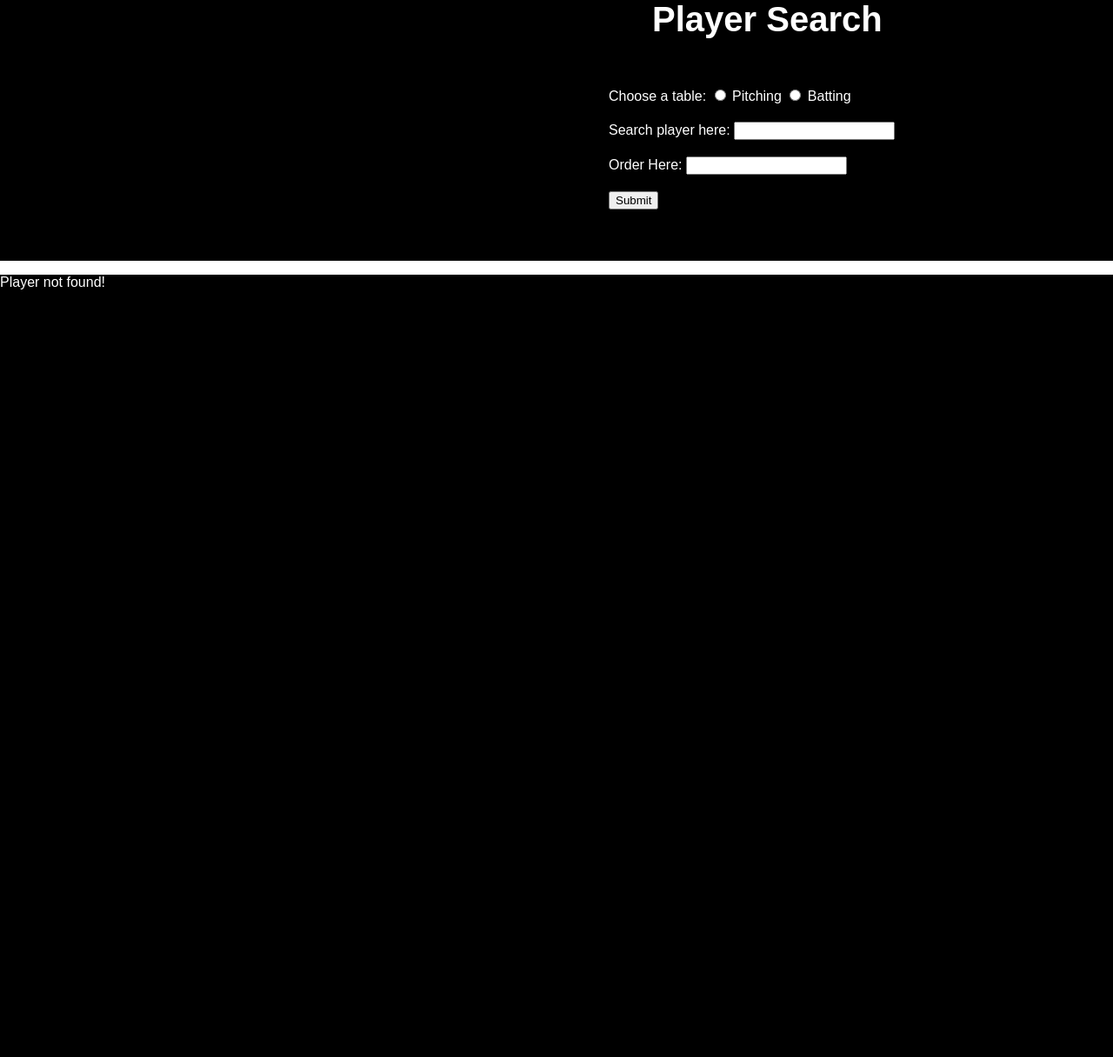
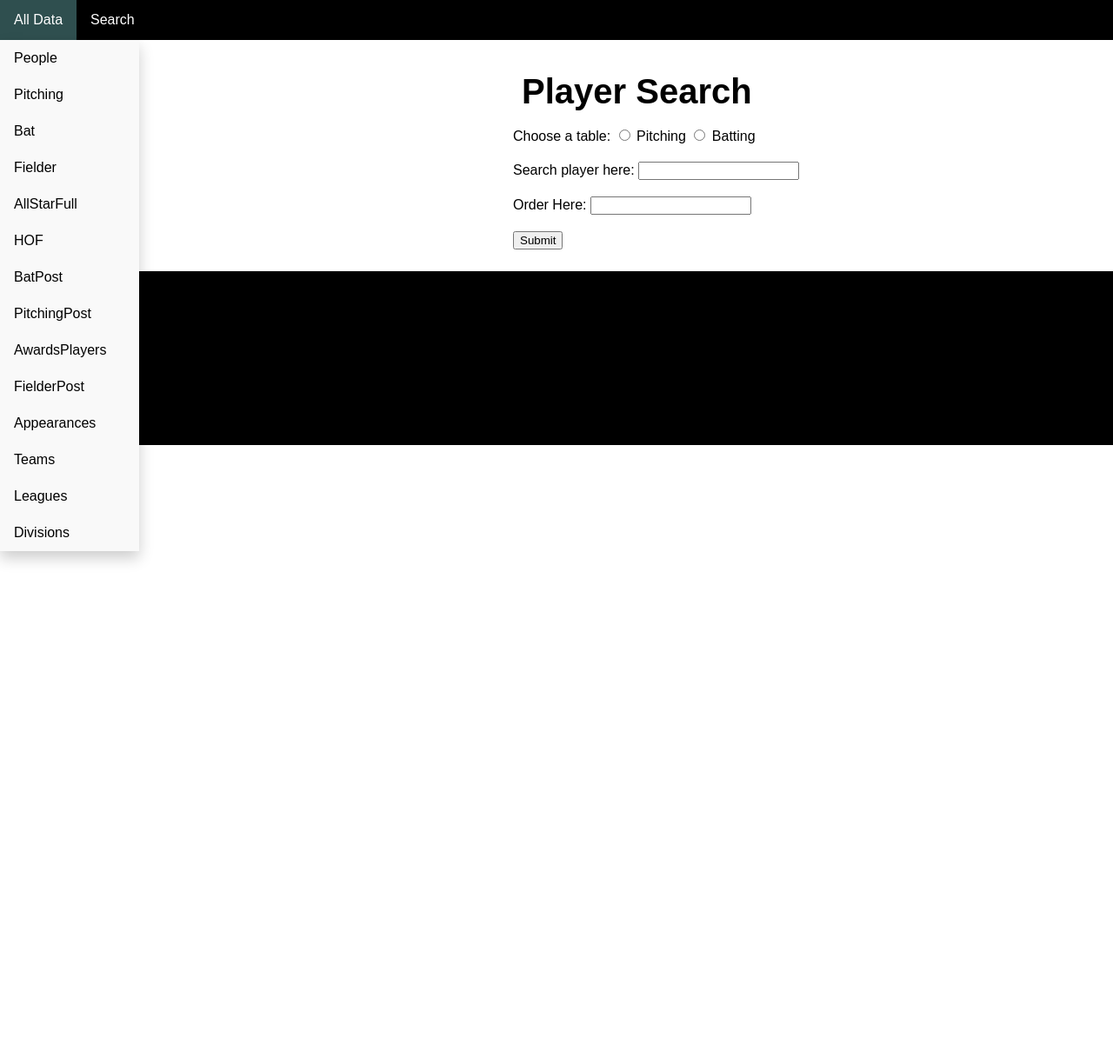
Before and after one commit to anooppanyam/CS4750FinalProject, a Flask app: page /search-player/ in a window 1280 px wide. Shown: the whole page at 87% size. After the commit the page ends 648 px from the top, so only its background shows below. Run offline with Flask 2, Linux system fonts and the light colour scheme; the visitor is signed in with stand-in values (Sample User, id 1); data that the repository does not hold is empty; parts of the project's set-up code (start-up, migrations or seed data) failed here and were passed over.

Commit message:
search-player html/css updates

```diff
--- a/app/templates/index.html
+++ b/app/templates/index.html
@@ -86,7 +86,7 @@
 </style>
 
 <div class="navbar">
-    <a href="/logout/">Logout</a>
+    <a href="/logout/" style="float: right;">Logout</a>
     <a href="/profile/">Profile</a>
     <div class="dropdown" style="float: left;">
       <button class="dropbtn">All Data
--- a/app/templates/search-player.html
+++ b/app/templates/search-player.html
@@ -10,13 +10,12 @@
 			/* Navbar container */
             .navbar {
             overflow: hidden;
-            background-color: #333;
-            font-family: Arial;
+            background-color: black;
             }
 
             /* Links inside the navbar */
             .navbar a {
-            float: left;
+                float: right;
     font-size: 16px;
     color: white;
     text-align: center;
@@ -26,7 +25,7 @@
 
             /* The dropdown container */
             .dropdown {
-            float: left;
+                float: right;
     overflow: hidden;
             }
 
@@ -38,13 +37,13 @@
     color: white;
     padding: 14px 16px;
     background-color: inherit;
-            font-family: inherit; /* Important for vertical align on mobile phones */
-            margin: 0; /* Important for vertical align on mobile phones */
+    font-family: inherit;
+    margin: 0;
             }
 
             /* Add a red background color to navbar links on hover */
             .navbar a:hover, .dropdown:hover .dropbtn {
-            background-color: grey;
+                background-color: darkslategray;
             }
 
             /* Dropdown content (hidden by default) */
@@ -69,7 +68,7 @@
 
             /* Add a grey background color to dropdown links on hover */
             .dropdown-content a:hover {
-            background-color: #ddd;
+                background-color:lightgrey;
             }
 
             /* Show the dropdown menu on hover */
@@ -79,40 +78,59 @@
             td {
                 width: 150px;
                 text-align: center;
-                border: 1px solid white;
+                border: 1px solid black;
                 padding: 5px;
-                color: white;
             }
-            th {
-                width: 150px;
-                text-align: center;
-                border: 1px solid white;
-                padding: 5px;
-                color: white;
-            }
+
             .scrollmenu { overflow-x: scroll; }
 		</style>
 
-	<div class="row1" style="background-color: black; padding-left: 750; height: 100">
-	    <div class="row" style="color: white;">
+
+    <div class="navbar">
+        <div class="dropdown" style="float: left;">
+          <button class="dropbtn">All Data
+          </button>
+          <div class="dropdown-content">
+            <a href="/people">People</a>
+            <a href="/pitching">Pitching</a>
+            <a href="/batting">Bat</a>
+            <a href="/fielding">Fielder</a>
+            <a href="/allstarfull">AllStarFull</a>
+            <a href="/halloffame">HOF</a>
+            <a href="/battingpost">BatPost</a>
+            <a href="/pitchingpost">PitchingPost</a>
+            <a href="/awardsplayers">AwardsPlayers</a>
+            <a href="/fieldingpost">FielderPost</a>
+            <a href="/appearances">Appearances</a>
+            <a href="/teams">Teams</a>
+            <a href="/leagues">Leagues</a>
+            <a href="/divisions">Divisions</a>
+          </div>
+        </div>
+        <a href="/search-player/" style="float: left;">Search</a>
+      </div>
+
+
+	<div class="row1" style="background-color: white; padding-left: 600; padding-top: 10; height: 90">
+	    <div class="row" style="color: black;">
 	        <h1 class="center" style="font-size: 40">Player Search</h1>
 	    </div>
     </div>
-    <div class="row1" style="background-color: black; padding-left: 700; height: 200">
+    <div class="row1" style="background-color: white; padding-left: 590; height: 150">
        <form method="get" action="/search-player">
             <div style="height: 40">
-                <label for="table" style="color: white">Choose a table:</label>
+                <label for="table" style="color: black">Choose a table:</label>
                 <input type="radio" id="table" name="table" value="Pitching">
-                <label for="Pitching" style="color: white">Pitching</label>
+                <label for="Pitching" style="color: black">Pitching</label>
                 <input type="radio" id="table" name="table" value="Batting">
-                <label for="Batting" style="color: white">Batting</label>
+                <label for="Batting" style="color: black">Batting</label>
             </div>
             <div style="height: 40">
-                <label for="query" style="color: white">Search player here:</label>
+                <label for="query" style="color: black">Search player here:</label>
                 <input name="query" type="text" value="{{ query }}">
             </div>
             <div style="height: 40">
-                <label for="orderby" style="color: white">Order Here: </label>
+                <label for="orderby" style="color: black">Order Here: </label>
                 <input name="orderby" type="text" value="{{ orderby }}">
             </div>
             <input class="btn btn-danger" type="submit" value="Submit">
@@ -145,13 +163,13 @@
         </table>
     </div> -->
     {%if data%}
-    <div class="row" style="background-color: black; height: 900">
+    <div class="row" style="background-color: white; height: 500">
     <div class="scrollmenu">
 	    <table style="margin: auto; width: 50%; height: 50%; padding: 10px;">
 	    	  <thead>
 	            <tr>
 	              {% for i in data_header %}
-	              <th>{{i}}</th>
+	              <th style="text-align:center;">{{i}}</th>
 	              {% endfor %}
 	            </tr>
 	          </thead>
@@ -173,8 +191,8 @@
 	</div>
     </div>
     {%endif%}
-    {%if message%}
-    <div class="row" style="background-color: black; height: 900">
+    {% if message%}
+    <div class="row" style="background-color: black; height: 200">
         <p style="color: white">{{message}}</p>
     </div>
     {%endif%}
```
Lines whose indentation alone changed are shown as unchanged.
